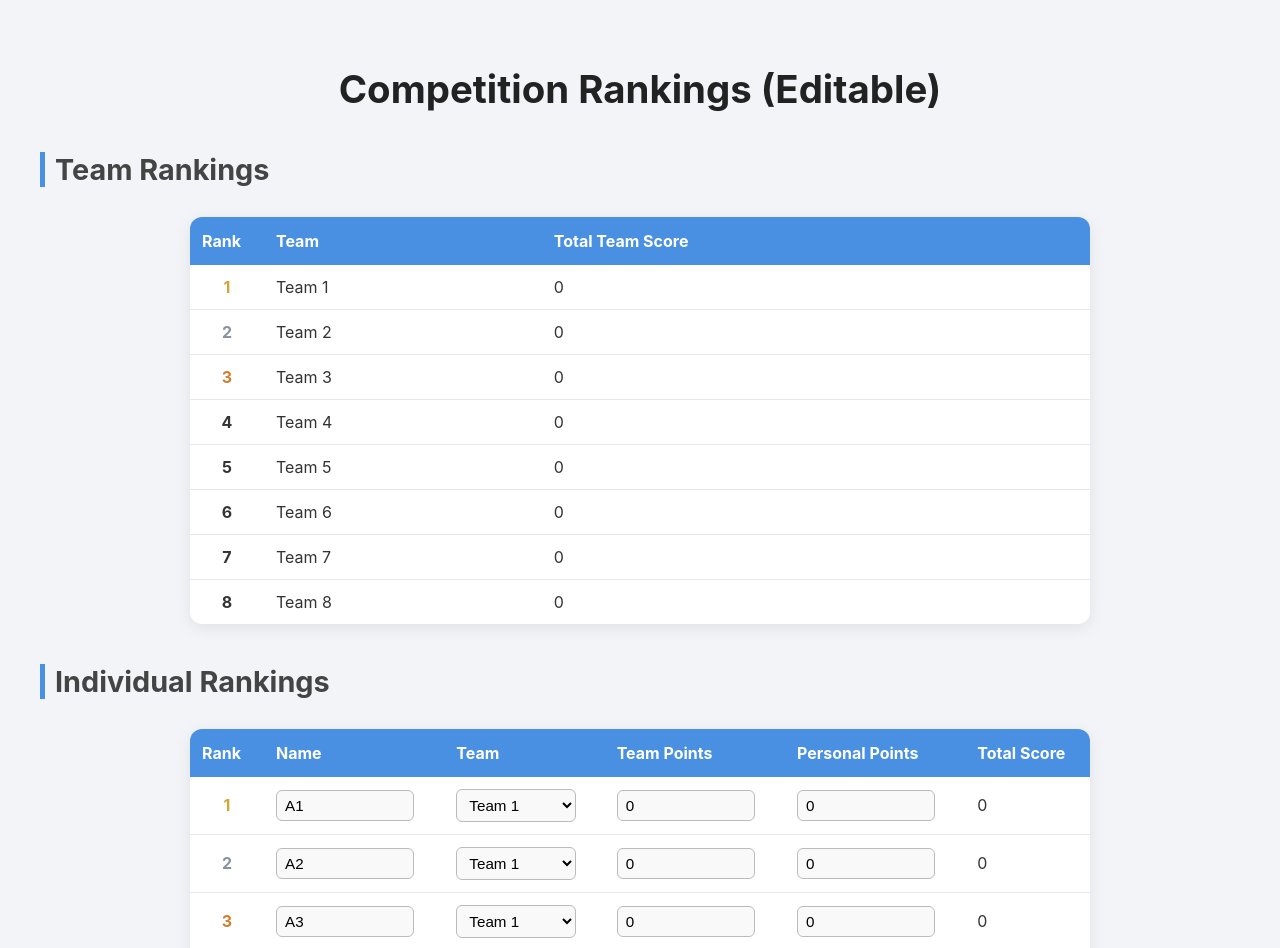
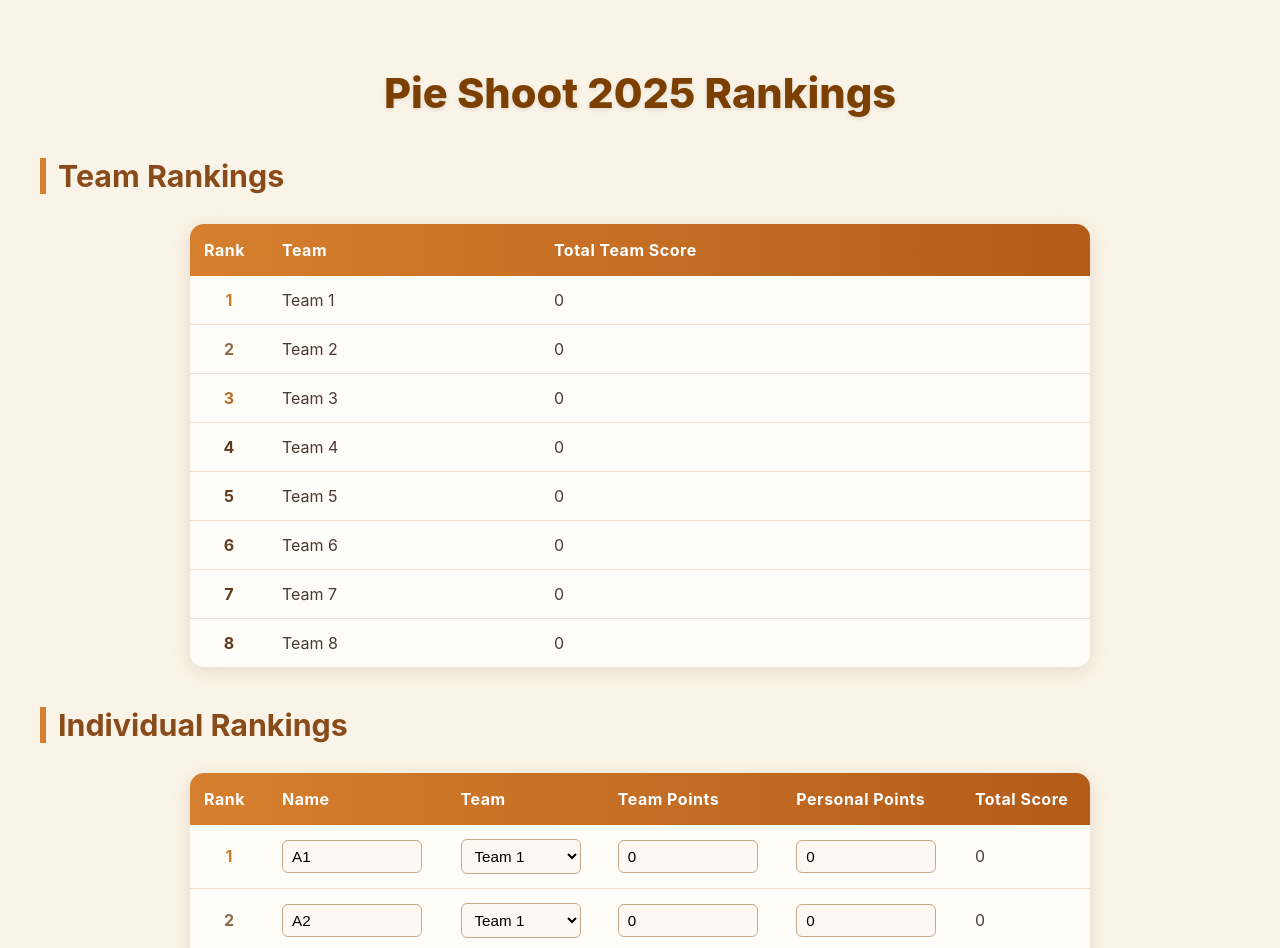
Before and after one commit to nnaumovi/nnaumovi.github.io, a plain HTML site: page index.html in a window 1280 px wide. Shown: the top 948 px of the page. Drawn offline with Linux system fonts and the light colour scheme.

Commit message:
chat gpt save me

```diff
--- a/index.html
+++ b/index.html
@@ -2,12 +2,12 @@
 <html>
 <head>
   <meta charset="UTF-8">
-  <title>Team + Personal Rankings (Fully Editable)</title>
+  <title>Pie Shoot Rankings</title>
   <link rel="stylesheet" href="style.css">
 </head>
 <body>
 
-<h1>Competition Rankings (Editable)</h1>
+<h1>Pie Shoot 2025 Rankings</h1>
 
 <h2>Team Rankings</h2>
 <table id="team-table">
--- a/style.css
+++ b/style.css
@@ -1,58 +1,60 @@
 /* GLOBAL */
 body {
   font-family: "Inter", Arial, sans-serif;
-  background: #f3f4f7;
+  background: #faf4e8; /* soft cream */
   margin: 0;
   padding: 40px;
-  color: #333;
+  color: #4b3a2f; /* warm brown */
 }
 
 /* HEADERS */
 h1 {
   text-align: center;
   margin-bottom: 40px;
-  font-size: 2.4rem;
-  font-weight: 700;
-  color: #222;
+  font-size: 2.6rem;
+  font-weight: 800;
+  color: #7b3f00; /* pumpkin brown */
+  text-shadow: 0 2px 4px rgba(0,0,0,0.1);
 }
 
 h2 {
   margin-top: 40px;
-  font-size: 1.8rem;
-  color: #444;
-  border-left: 5px solid #4A90E2;
-  padding-left: 10px;
+  font-size: 1.9rem;
+  color: #8a4b1a; /* rustic orange-brown */
+  border-left: 6px solid #d67f2e; /* fall orange */
+  padding-left: 12px;
 }
 
-/* TABLE LAYOUT */
+/* TABLE CONTAINER */
 table {
   width: 95%;
   max-width: 900px;
   margin: 30px auto;
   border-collapse: separate;
   border-spacing: 0;
-  background: #fff;
-  border-radius: 12px;
+  background: #fffdf8; /* soft parchment */
+  border-radius: 14px;
   overflow: hidden;
-  box-shadow: 0 4px 16px rgba(0,0,0,0.08);
+  box-shadow: 0 4px 20px rgba(121, 70, 25, 0.15); /* warm brown shadow */
 }
 
 /* TABLE HEADER */
 thead {
-  background: #4A90E2;
+  background: linear-gradient(90deg, #d67f2e, #b35c1a);
   color: white;
 }
 
 th {
-  padding: 14px 12px;
+  padding: 16px 14px;
   font-size: 1rem;
   text-align: left;
+  letter-spacing: 0.5px;
 }
 
 /* TABLE BODY */
 td {
-  padding: 12px 12px;
-  border-bottom: 1px solid #e8e8e8;
+  padding: 14px 14px;
+  border-bottom: 1px solid #f0e2d0;
 }
 
 tr:last-child td {
@@ -60,7 +62,7 @@ tr:last-child td {
 }
 
 tbody tr:hover {
-  background: #f5f9ff;
+  background: #fff4e0; /* light fall orange */
 }
 
 /* INPUTS */
@@ -68,21 +70,21 @@ input[type="text"],
 input[type="number"],
 select {
   width: 120px;
-  padding: 6px 8px;
-  border: 1px solid #bbb;
+  padding: 7px 9px;
+  border: 1px solid #c7a98b; /* warm tan */
   border-radius: 6px;
   font-size: 0.95rem;
-  background: #f9f9f9;
-  transition: 0.15s;
+  background: #fdf8f2;
+  transition: 0.15s ease;
 }
 
 input[type="text"]:focus,
 input[type="number"]:focus,
 select:focus {
   outline: none;
-  border-color: #4A90E2;
+  border-color: #d67f2e; /* fall orange */
   background: #fff;
-  box-shadow: 0 0 0 2px rgba(74,144,226,0.2);
+  box-shadow: 0 0 0 2px rgba(214,127,46,0.25);
 }
 
 /* RANK NUMBER STYLING */
@@ -90,20 +92,21 @@ td:nth-child(1) {
   font-weight: 700;
   text-align: center;
   width: 50px;
+  color: #5e3b1f;
 }
 
-/* Gold, Silver, Bronze ranks */
+/* Thanksgiving-themed rank colors */
 tbody tr:nth-child(1) td:nth-child(1) {
-  color: #d4a637;
+  color: #c47f26; /* golden pumpkin */
 }
 tbody tr:nth-child(2) td:nth-child(1) {
-  color: #8892a0;
+  color: #8c6a4a; /* soft walnut */
 }
 tbody tr:nth-child(3) td:nth-child(1) {
-  color: #cd7f32;
+  color: #b56b2a; /* bronze pumpkin */
 }
 
-/* MOBILE RESPONSIVENESS */
+/* MOBILE */
 @media (max-width: 700px) {
   table {
     width: 100%;
@@ -113,6 +116,6 @@ tbody tr:nth-child(3) td:nth-child(1) {
   input[type="text"],
   input[type="number"],
   select {
-    width: 90px;
+    width: 95px;
   }
 }
```
